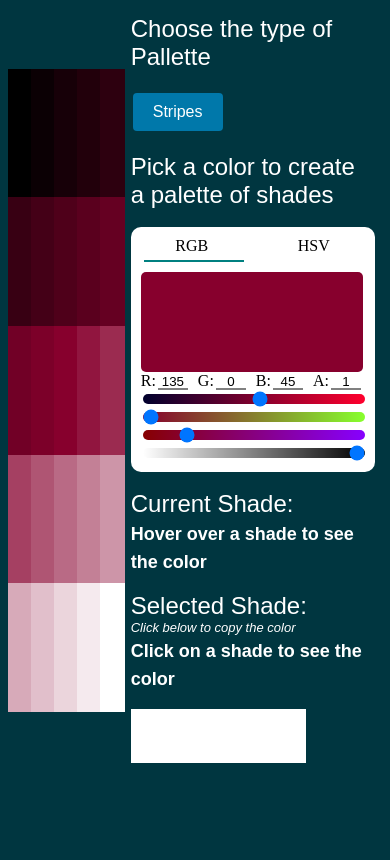
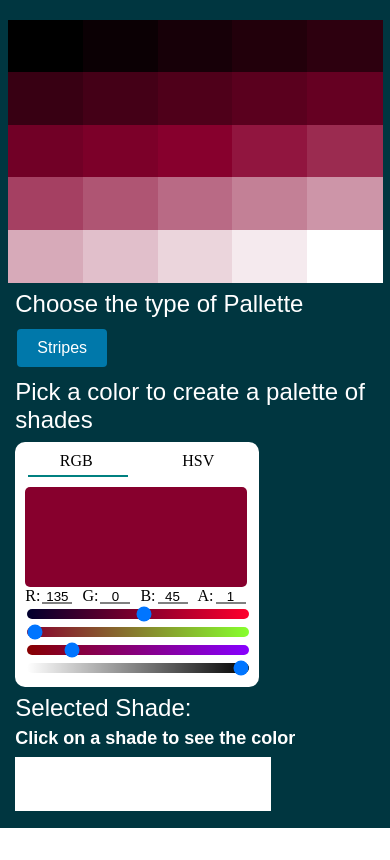
Before and after one commit to RAJ-2710/color-shards, a React (Create React App) app: page / in a window 390 px wide. Built offline with nearby package versions, Linux system fonts and the light colour scheme.

Commit message:
Basic Design Changes To Shades25 For Smartphone View

```diff
--- a/src/index.js
+++ b/src/index.js
@@ -3,4 +3,13 @@ import App from './App';
 
 const rootElement = document.getElementById('root');
 const root = createRoot(rootElement);
-root.render(<App />);
+root.render (
+    <html>
+        <head>
+            <meta name="viewport" content="width=device-width, initial-scale=1.0, maximum-scale=1.0, user-scalable=no"/>
+        </head>
+        <body>
+            <App />
+        </body>
+    </html>
+);
--- a/src/pages/Shades25.css
+++ b/src/pages/Shades25.css
@@ -3,10 +3,14 @@ body {
     overflow: hidden;
 }
 
+.br {
+  margin: 14px 0;
+}
+
   .text-behind-cards {
     position: fixed;
-    top: 55%;
-    left: 35%;
+    top: 53%;
+    left: 37%;
     transform: translate(-50%, -50%);
     color: white;
     font-size: x-large;
@@ -17,7 +21,7 @@ body {
 .main-container{
     background: rgba(0, 54, 64, 1);
     margin: 0;
-    height: 100vh;
+    height: max-content;
     padding: 2%;
 }
 
@@ -77,6 +81,26 @@ body {
   border-radius: 5px;
 }
 
+.color-card-cards:hover::before {
+  content: '';
+  position: absolute;
+  width: 150%;
+  height: 150%;
+  background: linear-gradient(
+    to bottom right,
+    transparent 70%,
+    rgba(255, 255, 255, 0.1) 40%
+  );
+  background-size: 200% 200%;
+  animation: gradientAnimation 0.4s linear forwards;
+}
+
+@keyframes gradientAnimation {
+  to {
+    background-position: -200% -200%;
+  }
+}
+
 .shades-container-stripes {
   width: 100%;
   display: flex;
@@ -97,26 +121,6 @@ body {
   border-radius: 3px;
 }
 
-.color-card-cards:hover::before {
-  content: '';
-  position: absolute;
-  width: 150%;
-  height: 150%;
-  background: linear-gradient(
-    to bottom right,
-    transparent 70%,
-    rgba(255, 255, 255, 0.1) 40%
-  );
-  background-size: 200% 200%;
-  animation: gradientAnimation 0.6s linear forwards;
-}
-
-@keyframes gradientAnimation {
-  to {
-    background-position: -400% -400%;
-  }
-}
-
 .text{
     color: white;
     font-size: x-large;
@@ -124,7 +128,6 @@ body {
     justify-content: center;
     align-items: center;
 }
-
 
 .text span{
     font-weight: bold;
@@ -155,8 +158,6 @@ body {
   display: inline-flex;
   padding: 2px;
   background: white;
-  /* border-radius: 4px; */
-  /* margin-top: 4%; */
 }
 
 .hovered-color {
@@ -168,3 +169,75 @@ body {
   border-radius: 0 4px 4px 0;
   width: 50%;
 }
+
+@media screen and (max-width: 1000px) {
+    body {
+      overflow: unset;
+  }
+
+  .br {
+    margin: 2%;
+  }
+
+  .main-container {
+    padding-top: 5%;
+  }
+
+  .text-behind-cards {
+    font-size: 0;
+  }
+
+  .flex-container {
+    flex-direction: column;
+  }
+
+  .left-container {
+    display: flex;
+    justify-content: center;
+    align-items: center;
+  }
+
+  .shades-container-cards {
+    display: grid;
+    grid-template-columns: repeat(5, 1fr);
+  }
+
+  .color-card-cards {
+    width: 98%;
+    height: 6vh;
+  }
+
+  .color-card-cards:hover {
+    transform: scale(1.1);
+    border: 1px solid black !important;
+  }
+
+  .shades-container-stripes {
+    width: 96%;
+    display: flex;
+    gap: 0.2%;
+  }
+
+  .color-card-stripes {
+    height: 30vh;
+  }
+
+  .color-card-stripes:hover {
+    transform: scaleY(1.05);
+    border-radius: 3px;
+    border: 1px solid black !important;
+  }
+
+  .copy-info {
+    font-size: 0;
+  }
+
+  .hovered-color {
+    width: 0%;
+  }
+
+  .selected-color {
+    border-radius: 4px 4px 4px 4px;
+    width: 100%;
+  }
+}
--- a/src/pages/Shades25.js
+++ b/src/pages/Shades25.js
@@ -59,7 +59,7 @@ const Shades25 = () => {
     }
     else
     {
-      navigator.clipboard.writeText("'you forgot to slect the color !!'");
+      navigator.clipboard.writeText("'you forgot to select the color !!'");
     }
 
     // Simulate a delay before growing back to normal size
@@ -78,7 +78,9 @@ const Shades25 = () => {
       <div className={`left-container ${isToggled ? 'flip' : ''}`}>
 
         <div className={!isToggled ? 'left-container-cards' : 'left-container-stripes'}>
-          <div className={!isToggled ? 'shades-container-cards' : 'shades-container-stripes'} style={!isToggled ? {background: shades[13]} : {background: hoveredShade}}>
+          <div className={!isToggled ? 'shades-container-cards' : 'shades-container-stripes'}
+          // style={!isToggled ? {background: shades[13]} : {background: hoveredShade}}
+          >
 
               {shades.map((shade, index) => (
                 <div
@@ -96,40 +98,43 @@ const Shades25 = () => {
           <div>
             <div className={'text'}>
               Choose the type of Pallette
-            </div> <br/>
-            <ToggleButton onToggle={handleToggle} /> <br/> <br/>
+            </div> <div className='br'></div>
+            <ToggleButton onToggle={handleToggle} /> <div className='br'></div>
             <div className={'text'}>
               Pick a color to create a palette of shades
-            </div> <br/>
+            </div> <div className='br'></div>
             <div>
               <Picker setHsvaValue={setHsvaValue} setRgbaValue={setRgbaValue} />
-            </div> <br/>
+            </div> <div className='br'></div>
             <div>
               <div className={'text'}>
-                Current Shade: <br/>
-                <span>
-                  {hoveredShade}
-                </span>
+                {window.innerWidth <= 1000 ? null : (
+                  <>
+                    Current Shade: <br />
+                    <span>
+                      {hoveredShade}
+                    </span>
+                  </>
+                )}
               </div>
-              <br />
+              <div className='br'></div>
               <div className={'text'}>
-                Selected Shade: <br />
+                Selected Shade:
                 <div className='copy-info'>
                   Click below to copy the color
                 </div>
                 <span
                   className={`space span ${isSmall ? 'text small' : ''}`}
-                  onClick={handleClick} >
+                  onClick={window.innerWidth <= 1000 ? null : handleClick} >
                   {selectedShade}
                 </span>
               </div>
             </div>
-            <br/>
+            <div className='br'></div>
             <div className='compare-box'>
               <div className='hovered-color' style={{ background: hoveredShade === 'Hover over a shade to see the color' ? 'white' : hoveredShade }}></div>
               <div className='selected-color' style={{background: selectedShade}}></div>
             </div>
-
           </div>
         </div>
       </div>
```
